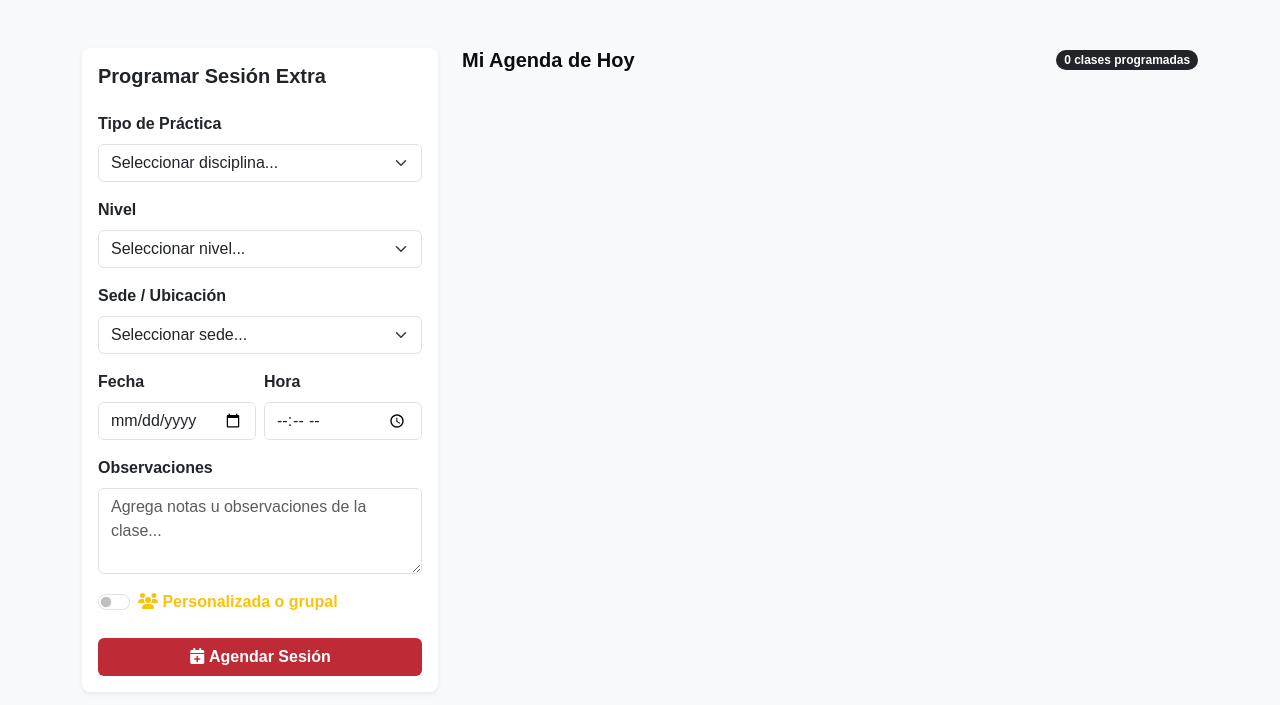
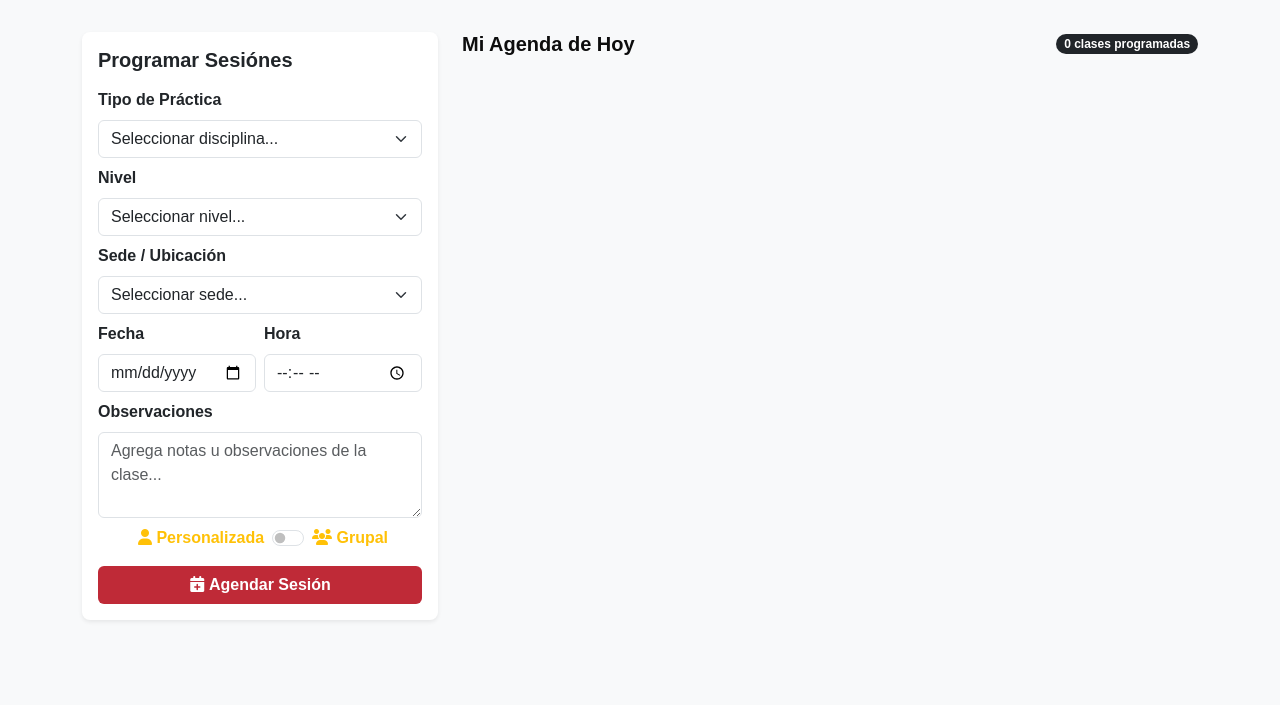
Before and after one commit to Michaelec19/to-do-project, a Spring Boot app: page / in a window 1280 px wide. Shown: the part 95-800 px from the top of the page. Run offline with Spring Boot 4, Linux system fonts and the light colour scheme.

Commit message:
chore: create branch admin

```diff
--- a/todo-app/src/main/resources/static/index.html
+++ b/todo-app/src/main/resources/static/index.html
@@ -10,7 +10,7 @@
 </head>
 <body id="lanhua-trainer-view">
 
-  <nav id="lanhua-navbar" class="navbar navbar-dark bg-dark mb-4 p-3">
+  <nav id="lanhua-navbar" class="navbar navbar-dark bg-dark mb-2 p-3">
     <div class="container-fluid d-flex justify-content-between align-items-center">
       <h1 class="navbar-brand h5 m-0 d-flex align-items-center gap-2 fw-bold">
         <div class="d-inline-flex align-items-center justify-content-center rounded-circle border border-warning bg-white overflow-hidden" style="width: 50px; height: 50px;">
@@ -31,14 +31,14 @@
       <aside class="col-md-4">
         <div id="lanhua-form-card" class="card shadow-sm border-0">
           <div class="card-body">
-            <h2 class="h5 fw-bold mb-4">Programar Sesión Extra</h2>
+            <h2 class="h5 fw-bold mb-3">Programar Sesiónes</h2>
 
             <div id="lanhua-form-alert" class="alert alert-danger d-none py-2 fs-6" role="alert">
               <i class="fa-solid fa-triangle-exclamation me-1"></i> <span id="lanhua-alert-text">Por favor completa todos los campos requeridos.</span>
             </div>
 
             <form id="lanhua-schedule-form">
-              <div class="mb-3">
+              <div class="mb-2">
                 <label for="lanhua-discipline-select" class="form-label fw-semibold">Tipo de Práctica</label>
                 <select id="lanhua-discipline-select" class="form-select">
                   <option selected disabled value="">Seleccionar disciplina...</option>
@@ -49,7 +49,7 @@
                 </select>
               </div>
 
-              <div class="mb-3">
+              <div class="mb-2">
                 <label for="lanhua-level-select" class="form-label fw-semibold">Nivel</label>
                 <select id="lanhua-level-select" class="form-select">
                   <option selected disabled value="">Seleccionar nivel...</option>
@@ -59,7 +59,7 @@
                 </select>
               </div>
 
-              <div class="mb-3">
+              <div class="mb-2">
                 <label for="lanhua-location-select" class="form-label fw-semibold">Sede / Ubicación</label>
                 <select id="lanhua-location-select" class="form-select">
                   <option selected disabled value="">Seleccionar sede...</option>
@@ -69,7 +69,7 @@
                 </select>
               </div>
 
-              <div class="row g-2 mb-3">
+              <div class="row g-2 mb-2">
                 <div class="col-6">
                   <label for="lanhua-date-input" class="form-label fw-semibold">Fecha</label>
                   <input type="date" id="lanhua-date-input" class="form-control">
@@ -80,15 +80,18 @@
                 </div>
               </div>
 
-              <div class="mb-3">
+              <div class="mb-2">
                 <label for="lanhua-notes-input" class="form-label fw-semibold">Observaciones</label>
                 <textarea id="lanhua-notes-input" class="form-control" rows="3" placeholder="Agrega notas u observaciones de la clase..."></textarea>
               </div>
 
-              <div class="form-check form-switch mb-4 d-flex align-items-center gap-2">
-                <input class="form-check-input mt-0" type="checkbox" role="switch" id="lanhua-type-toggle">
+              <div class="form-check form-switch mb-3 d-flex align-items-center gap-2">
+                <div class="form-check-label fw-semibold text-warning" for="lanhua-type-toggle">
+                  <i class="fa-solid fa-user"></i> Personalizada
+                </div>
+                <input class="form-check-input mt-0 m-0" type="checkbox" role="switch" id="lanhua-type-toggle">
                 <label class="form-check-label fw-semibold text-warning" for="lanhua-type-toggle">
-                  <i class="fa-solid fa-users"></i> Personalizada o grupal
+                  <i class="fa-solid fa-users"></i> Grupal
                 </label>
               </div>
 
```
Also changed, not shown: index.html (+14 -11 lines).
